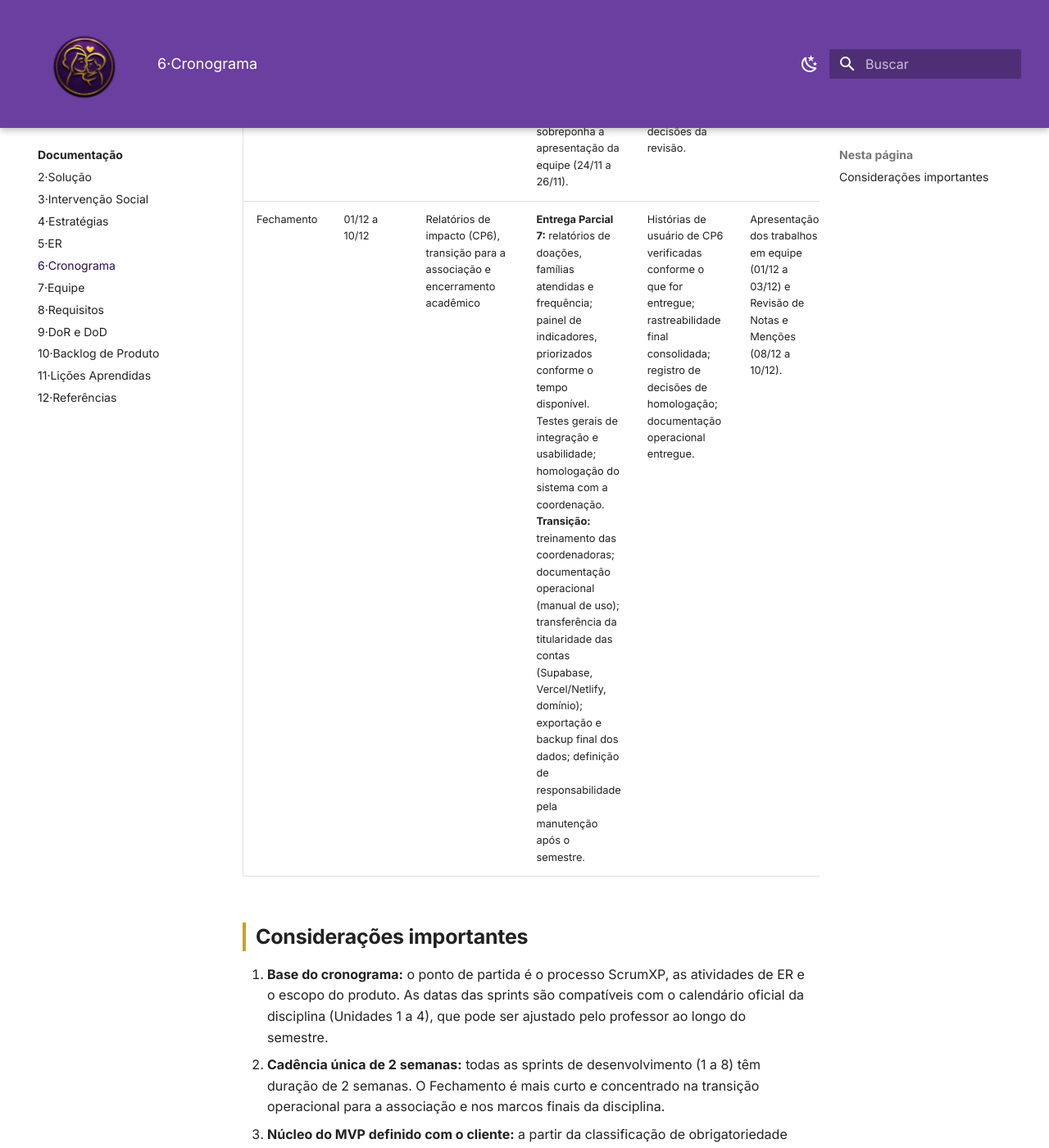
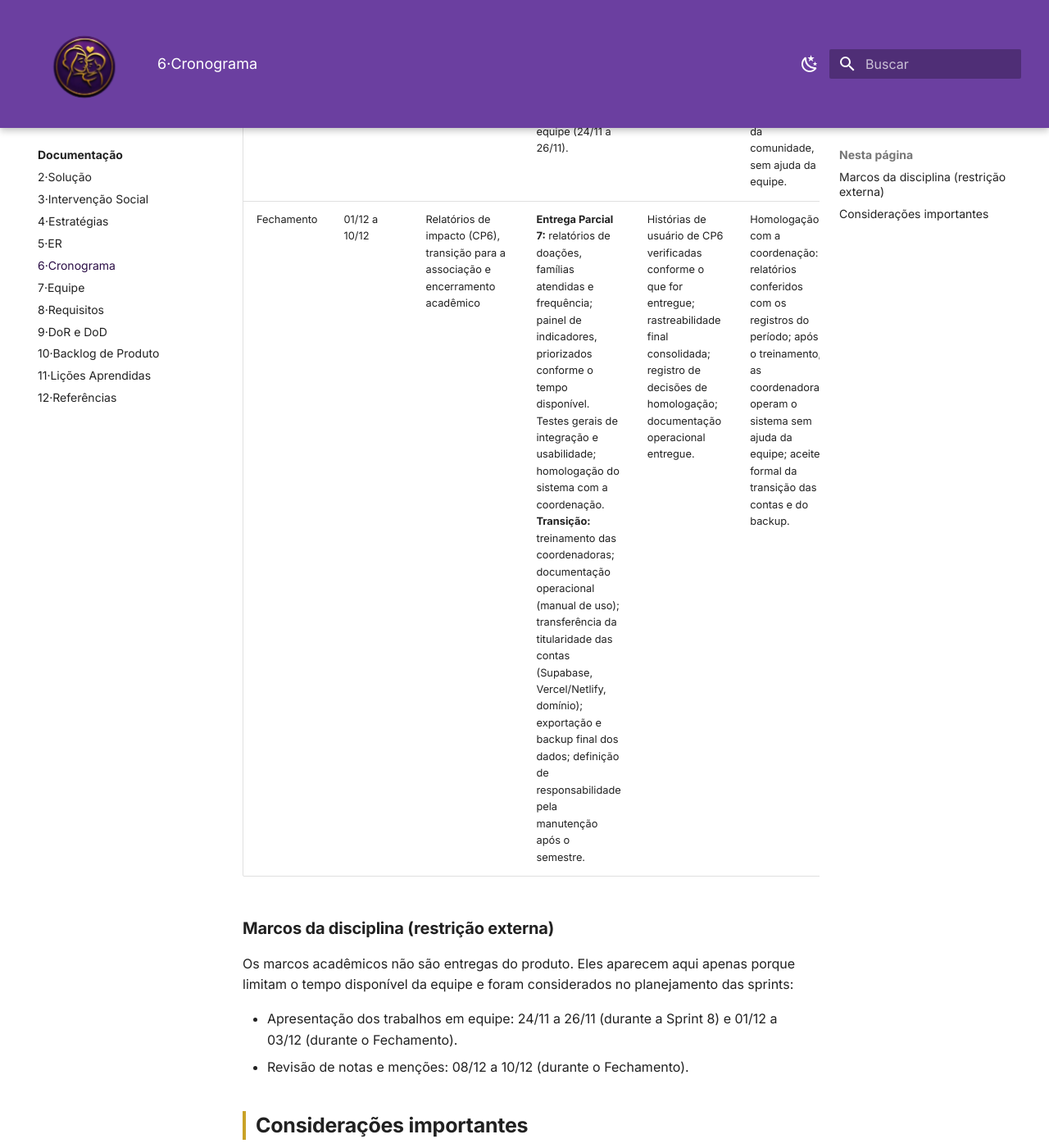
Before and after one commit to mdsreq-fga-unb/REQ-2026.2-T01-MaesGuerreiras, an MkDocs documentation site: the page built from docs/06-cronograma/index.md, in a window 1280 px wide and 1400 px high, scrolled down 3761 px. Shown: the whole window at 82% size. Built offline with MkDocs 1.6.1 and Material for MkDocs 9.7.7, drawn with Linux system fonts in a browser that asks for light colours; some of the changed text lies outside the part shown.

Commit message:
Ajuste no cronograma dado a issue do professor

```diff
--- a/docs/06-cronograma/index.md
+++ b/docs/06-cronograma/index.md
@@ -4,8 +4,8 @@ O cronograma parte do processo ScrumXP definido na seção [4](../04-estrategias
 atividades de Engenharia de Requisitos descritas na seção [5](../05-er/index.md) e do escopo e das
 dependências do produto estabelecidos na seção [2.3](../02-solucao/index.md#23-caracteristicas-de-produto).
 O calendário da disciplina de Requisitos de Software (Unidades 1 a 4, de 11/08/2026 a 10/12/2026)
-é tratado como restrição externa: os marcos acadêmicos estão indicados na última coluna apenas
-para referência, não como origem das entregas do produto.
+é tratado como restrição externa: os marcos acadêmicos estão listados após a tabela apenas como
+restrição de tempo, não como origem das entregas do produto.
 
 A cadência adotada é de **sprints de 2 semanas**, totalizando 8 sprints de desenvolvimento mais
 um período de fechamento. O núcleo do MVP foi validado com Makio em 28/09/2026, a partir da
@@ -17,7 +17,7 @@ núcleo e passam para depois do MVP. A autenticação e os perfis de acesso nece
 entram junto com as sprints que tratam dados pessoais, não mais como uma sprint isolada anterior
 a todas as outras.
 
-| Sprint | Período | Objetivo Principal | Entregas do Produto | Artefatos de ER | Validação do Cliente / Marco da Disciplina |
+| Sprint | Período | Objetivo Principal | Entregas do Produto | Artefatos de ER | Validação com o Cliente |
 | :--- | :--- | :--- | :--- | :--- | :--- |
 | Sprint 1 | 11/08 a 24/08 | Levantamento inicial do cliente e do negócio | Primeiro contato com Makio; levantamento inicial da associação; proposta de projeto v0.1. | Roteiro de entrevistas; registro das entrevistas com Daiane e Makio; primeiras histórias de usuário de alto nível; análise documental dos cadernos e registros existentes. | Validação do escopo inicial com Makio. |
 | Sprint 2 | 25/08 a 07/09 | Aprofundamento do levantamento e Visão do Produto e Projeto | **Entrega Parcial 1 (este documento):** questionário aplicado à coordenadora Daiane; refinamento do cenário, da solução e das demais seções da Visão do Produto e Projeto (v0.3); site do projeto (GitHub Pages) estruturado. | Backlog inicial (épicos e user stories); priorização MoSCoW acordada com a coordenação; rastreabilidade preliminar OE → CP → US; critérios de aceitação de alto nível para CP1 e CP7. | Revisão do documento com Makio e Daiane. |
@@ -26,8 +26,16 @@ a todas as outras.
 | Sprint 5 | 06/10 a 19/10 | Base administrativa mínima (autenticação, perfis e consentimento) e doações (CP2) | **Entrega Parcial 3 (núcleo do MVP, parte 1):** autenticação e perfis de acesso mínimos; registro de consentimento de tratamento de dados; cadastro de doador, registro de doação recebida e consulta de saldo de itens. Primeiros testes com dados sintéticos; dados reais após autorização institucional confirmada. | Histórias de usuário de CP2 e da base de acesso com critérios de aceitação; checklist de verificação de autenticação e consentimento; evidências de testes; decisões da revisão; rastreabilidade atualizada. | Teste de usabilidade: uma coordenadora registra doações sem ajuda da equipe. |
 | Sprint 6 | 20/10 a 02/11 | Cadastro de famílias e participantes (CP3) e turma/inscrição (parte do CP4) | **Entrega Parcial 4 (núcleo do MVP, parte 2):** cadastro e vínculo de famílias e participantes; cadastro de turma, inscrição de participante e consulta de inscritos, protegidos pela base de acesso da Sprint 5. | Histórias de usuário de CP3 e da parte usada do CP4 com critérios de aceitação; protótipos validados; checklist de verificação; evidências de testes; decisões da revisão; rastreabilidade atualizada; práticas XP aplicadas (pair programming, TDD). | Validação presencial durante uma entrega da Sacola Verde. |
 | Sprint 7 | 03/11 a 16/11 | Chamada digital e frequência (CP5), fechamento do núcleo do MVP | **Entrega Parcial 5 (MVP completo):** abertura de chamada, registro de frequência e sinalização de faltas, encerrando o núcleo definido com Makio. | Histórias de usuário de CP5 com critérios de aceitação; checklist de verificação; evidências de testes automatizados e de integração; decisões da revisão; rastreabilidade atualizada; práticas XP aplicadas. | Conferência da chamada no Reforço Escolar com a coordenação. |
-| Sprint 8 | 17/11 a 30/11 | Fora do núcleo: portal institucional (CP1) | **Entrega Parcial 6:** publicação e edição de conteúdo institucional, agenda pública com situação das atividades. Escopo reduzido caso a sprint sobreponha a apresentação da equipe (24/11 a 26/11). | Histórias de usuário de CP1 verificadas; checklist de verificação; evidências de testes; rastreabilidade atualizada; registro de decisões da revisão. | Apresentação dos trabalhos em equipe (24/11 a 26/11). |
-| Fechamento | 01/12 a 10/12 | Relatórios de impacto (CP6), transição para a associação e encerramento acadêmico | **Entrega Parcial 7:** relatórios de doações, famílias atendidas e frequência; painel de indicadores, priorizados conforme o tempo disponível. Testes gerais de integração e usabilidade; homologação do sistema com a coordenação. **Transição:** treinamento das coordenadoras; documentação operacional (manual de uso); transferência da titularidade das contas (Supabase, Vercel/Netlify, domínio); exportação e backup final dos dados; definição de responsabilidade pela manutenção após o semestre. | Histórias de usuário de CP6 verificadas conforme o que for entregue; rastreabilidade final consolidada; registro de decisões de homologação; documentação operacional entregue. | Apresentação dos trabalhos em equipe (01/12 a 03/12) e Revisão de Notas e Menções (08/12 a 10/12). |
+| Sprint 8 | 17/11 a 30/11 | Fora do núcleo: portal institucional (CP1) | **Entrega Parcial 6:** publicação e edição de conteúdo institucional, agenda pública com situação das atividades. Escopo reduzido caso a sprint sobreponha a apresentação da equipe (24/11 a 26/11). | Histórias de usuário de CP1 verificadas; checklist de verificação; evidências de testes; rastreabilidade atualizada; registro de decisões da revisão. | Revisão do conteúdo institucional e da agenda com Makio e Daiane antes da publicação; teste de consulta da agenda pelo celular com uma pessoa da comunidade, sem ajuda da equipe. |
+| Fechamento | 01/12 a 10/12 | Relatórios de impacto (CP6), transição para a associação e encerramento acadêmico | **Entrega Parcial 7:** relatórios de doações, famílias atendidas e frequência; painel de indicadores, priorizados conforme o tempo disponível. Testes gerais de integração e usabilidade; homologação do sistema com a coordenação. **Transição:** treinamento das coordenadoras; documentação operacional (manual de uso); transferência da titularidade das contas (Supabase, Vercel/Netlify, domínio); exportação e backup final dos dados; definição de responsabilidade pela manutenção após o semestre. | Histórias de usuário de CP6 verificadas conforme o que for entregue; rastreabilidade final consolidada; registro de decisões de homologação; documentação operacional entregue. | Homologação com a coordenação: relatórios conferidos com os registros do período; após o treinamento, as coordenadoras operam o sistema sem ajuda da equipe; aceite formal da transição das contas e do backup. |
+
+### Marcos da disciplina (restrição externa)
+
+Os marcos acadêmicos não são entregas do produto. Eles aparecem aqui apenas porque limitam o tempo
+disponível da equipe e foram considerados no planejamento das sprints:
+
+- Apresentação dos trabalhos em equipe: 24/11 a 26/11 (durante a Sprint 8) e 01/12 a 03/12 (durante o Fechamento).
+- Revisão de notas e menções: 08/12 a 10/12 (durante o Fechamento).
 
 ## Considerações importantes
 
```
